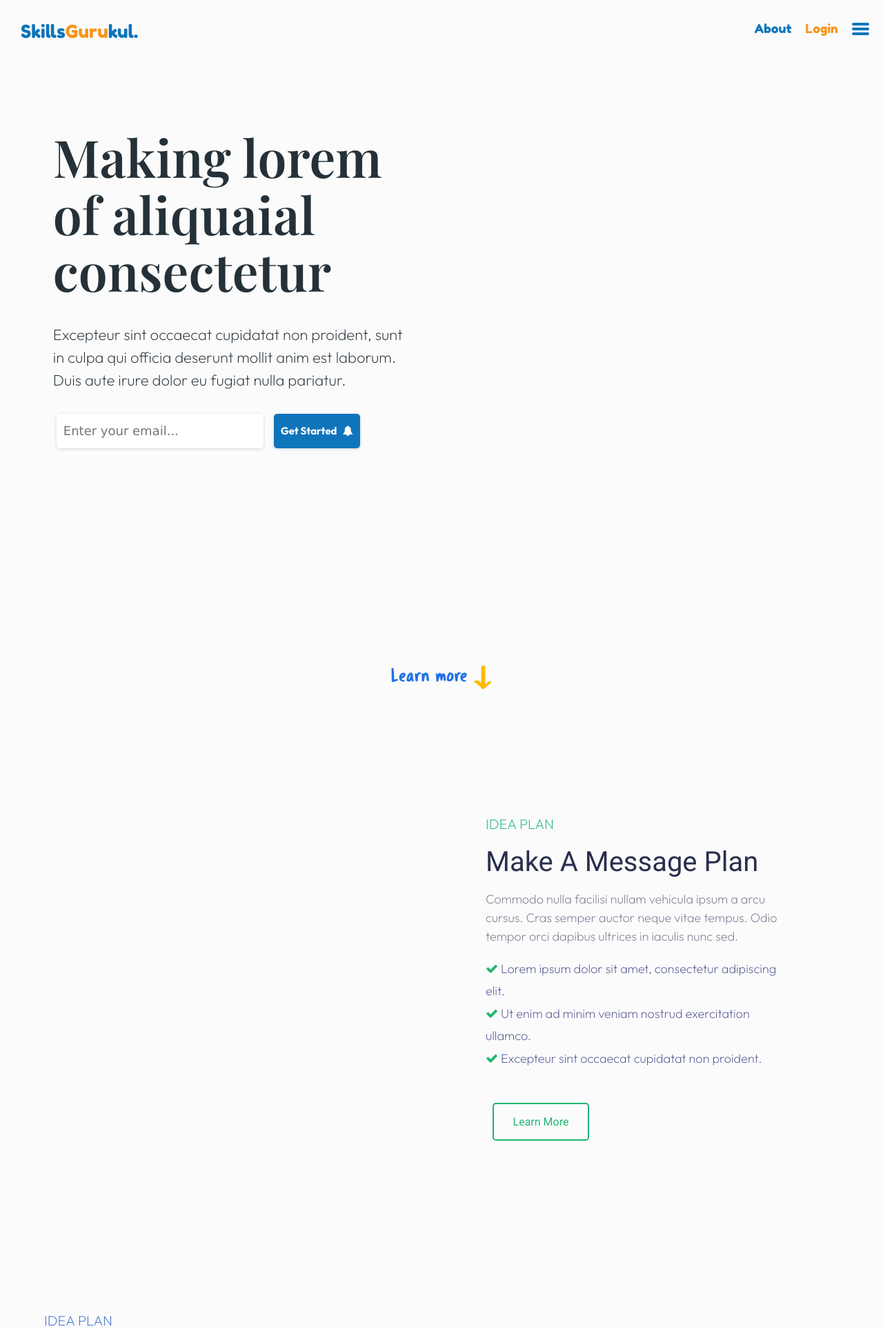
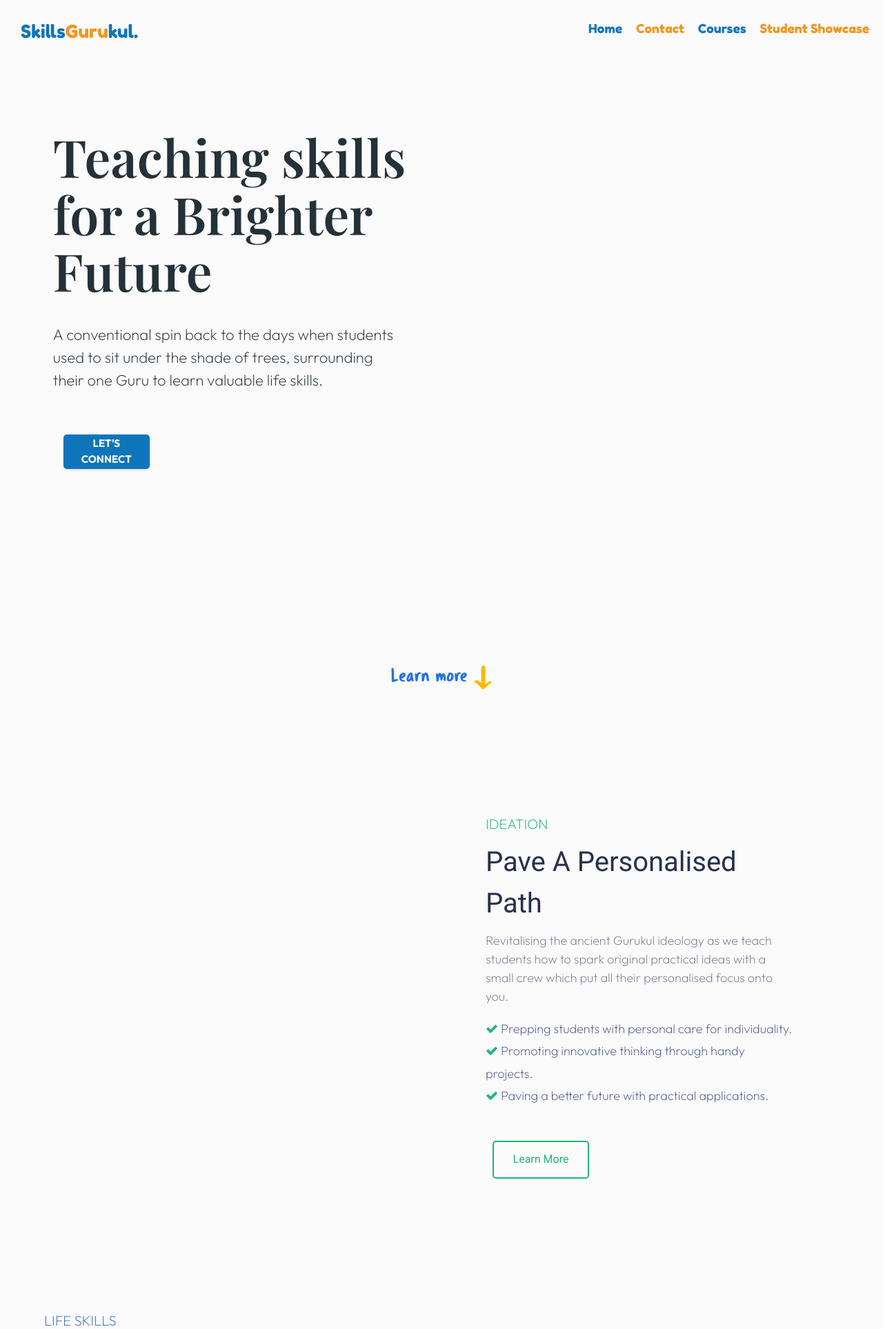
Before and after one commit to ItsPalash13/skillsgurukul, a Django app: page / in a window 1280 px wide. Shown: the top 1927 px of the page at 69% size. Run offline with Django 3.2, Linux system fonts and the light colour scheme; some libraries are stand-ins or nearby versions.

Commit message:
Add files via upload

```diff
--- a/skills_app/templates/index.html
+++ b/skills_app/templates/index.html
@@ -3,6 +3,7 @@
 <head>
 	{% load static %}
 	<title>SkillsGuru | Home</title>
+	<link rel="icon" href="static/logo.jpeg" type="image/gif" sizes="32x32">
     <meta name="viewport" content="user-scalable=no, width=device-width, initial-scale=1.0" />
 <link rel="stylesheet" href="https://www.w3schools.com/w3css/4/w3.css">
 <script src="https://ajax.googleapis.com/ajax/libs/jquery/3.5.1/jquery.min.js"></script>
@@ -27,20 +28,29 @@
 
 
 
-<body style="overflow-x:hidden; background:#FBFBFC;">
+<body style="overflow-x:hidden; background:#FBFBFC;" id="home">
 <div id="nav">
 
 <ol id="mobnav">
   <li style=" color: #0F75BB; font-size:18px;">About</li>
  <li style=" color: #F7941C; font-size:18px;">Login</li>
+  <li style=" color: #0F75BB; font-size:18px;">Courses</li>
 </ol>
 
 <p id="logo">Skills<span style="color: #F7941C;">Guru</span>kul.</p>
 <div id="nav_cont" >
-<p class="navsc" style="font-family: 'Fredoka One', cursive; color: #0F75BB; position:relative; float:left; margin-left:20px; font-size:18px;">About</p>
-<p class="navsc" style="font-family: 'Fredoka One', cursive; color: #F7941C; position:relative; float:left; margin-left:20px; font-size:18px;">Login</p>
-
-<div class="container">
+<a href=""><p class="navsc" style="font-family: 'Fredoka One', cursive; color: #0F75BB; position:relative; float:left; margin-left:20px; font-size:18px;">Home</p></a>
+<a href="#connect">
+<p class="navsc" style="font-family: 'Fredoka One', cursive; color: #F7941C; position:relative; float:left; margin-left:20px; font-size:18px;">
+Contact
+</p></a>
+<a href="#courses">
+<p class="navsc" style="font-family: 'Fredoka One', cursive; color: #0F75BB; position:relative; float:left; margin-left:20px; font-size:18px;">Courses</p></a>
+<a href="#kidshow">
+<p class="navsc" style="font-family: 'Fredoka One', cursive; color: #F7941C; position:relative; float:left; margin-left:20px; font-size:18px;">
+Student Showcase
+</p></a>
+<div class="container" style="display:none;">
   <div class="bar1" style="background: #0F75BB"></div>
   <div class="bar2" style="background:#0F75BB"></div>
   <div class="bar3" style="background: #0F75BB"></div>
@@ -53,20 +63,14 @@
 <div id="animContainer" style="">
 </div>
 <div id="pt1hed">
-  <p id="pt1hedcnt">Making lorem of aliquaial consectetur</p>
-  <p id="pt1cnt">Excepteur sint occaecat cupidatat non proident, sunt in culpa qui officia deserunt mollit anim est laborum.<br>Duis aute irure dolor eu fugiat nulla pariatur.</p>
+  <p id="pt1hedcnt">Teaching skills for a Brighter Future</p>
+  <p id="pt1cnt">A conventional spin back to the days when students used to sit under the shade of trees, surrounding their one Guru to learn valuable life skills. </p>
 
+  <a href="#connect">
+    <button id="pt1sub"><b>LET'S CONNECT</b> </button>
+   </a>
+<p id="pt1frmdt">Get Started with regular Updates from SkillsGurukul</p>
 
-  <form id="pt1frm" method="POST">
-  	{% csrf_token %}
-  	{% for field in form %}
-  	{{ field }}
-  	{% endfor %}
-
-
-    <button type="submit" id="pt1sub"><b>Get Started</b> <i style="margin-left:5px;" class="fa fa-bell"></i></button>
-<p id="pt1frmdt">Get Started with regular Updates from SkillsGurukul</p>
-  </form>
 
 </div>
 </div>
@@ -81,18 +85,18 @@
 	<div id="animContainer1" style=""></div>
 		<div id="anim1cnt">
 			<p id="anim1shrthd">
-				IDEA PLAN
+				IDEATION
 			</p>
 			<p id="anim1bighd">
-				Make A Message Plan
+				Pave A Personalised Path
 			</p>
 			<p id="anim1dis">
-				Commodo nulla facilisi nullam vehicula ipsum a arcu cursus. Cras semper auctor neque vitae tempus. Odio tempor orci dapibus ultrices in iaculis nunc sed.
+				Revitalising the ancient Gurukul ideology as we teach students how to spark original practical ideas with a small crew which put all their personalised focus onto you.
 			</p>
 			<p id="anim1chkbox">
-				<span><i class="fa fa-check" style="color: #20B573"></i> Lorem ipsum dolor sit amet, consectetur adipiscing elit.</span><br>
-				<span><i class="fa fa-check" style="color: #20B573"></i> Ut enim ad minim veniam nostrud exercitation ullamco.</span><br>
-				<span><i class="fa fa-check" style="color: #20B573"></i> Excepteur sint occaecat cupidatat non proident.</span>
+				<span><i class="fa fa-check" style="color: #20B573"></i> Prepping students with personal care for individuality.</span><br>
+				<span><i class="fa fa-check" style="color: #20B573"></i> Promoting innovative thinking through handy projects.</span><br>
+				<span><i class="fa fa-check" style="color: #20B573"></i> Paving a better future with practical applications.</span>
 			</p>
             <button id="anim1lm">Learn More</button>
 		</div>
@@ -103,49 +107,30 @@
 	<div id="animContainer2" style=""></div>
 		<div id="anim2cnt">
 			<p id="anim2shrthd">
-				IDEA PLAN
+				LIFE SKILLS
 			</p>
 			<p id="anim2bighd">
-				Make A Education Plan
+				Raise A Reliable Future
 			</p>
 			<p id="anim2dis">
-				Commodo nulla facilisi nullam vehicula ipsum a arcu cursus. Cras semper auctor neque vitae tempus. Odio tempor orci dapibus ultrices in iaculis nunc sed.
+				Wrapped around the tree of life, our Gurus teach real life skills necessary to survive in the world of the future promoting free and original thinking.
 			</p>
 			<p id="anim2chkbox">
-				<span><i class="fa fa-check" style="color: #3E71C4"></i> Lorem ipsum dolor sit amet, consectetur adipiscing elit.</span><br>
-				<span><i class="fa fa-check" style="color: #3E71C4"></i> Ut enim ad minim veniam nostrud exercitation ullamco.</span><br>
-				<span><i class="fa fa-check" style="color: #3E71C4"></i> Excepteur sint occaecat cupidatat non proident.</span>
+				<span><i class="fa fa-check" style="color: #3E71C4"></i> Teaching skills to make students ready to face the world.</span><br>
+				<span><i class="fa fa-check" style="color: #3E71C4"></i> Free flow of ideas among students to promote originality.</span><br>
+				<span><i class="fa fa-check" style="color: #3E71C4"></i> Bringing ideas to life with guidance through our Gurus.</span>
 			</p>
             <button id="anim2lm">Learn More</button>
 		</div>
 </div>
 
-<div id="part4">
-	<div id="animContainer3" style=""></div>
-		<div id="anim3cnt">
-			<p id="anim3shrthd">
-				IDEA PLAN
-			</p>
-			<p id="anim3bighd">
-				Make A Message Plan
-			</p>
-			<p id="anim3dis">
-				Commodo nulla facilisi nullam vehicula ipsum a arcu cursus. Cras semper auctor neque vitae tempus. Odio tempor orci dapibus ultrices in iaculis nunc sed.
-			</p>
-			<p id="anim3chkbox">
-				<span><i class="fa fa-check" style="color: #FFCB3D"></i> Lorem ipsum dolor sit amet, consectetur adipiscing elit.</span><br>
-				<span><i class="fa fa-check" style="color: #FFCB3D"></i> Ut enim ad minim veniam nostrud exercitation ullamco.</span><br>
-				<span><i class="fa fa-check" style="color: #FFCB3D"></i> Excepteur sint occaecat cupidatat non proident.</span>
-			</p>
-            <button id="anim3lm">Learn More</button>
-		</div>
-</div>
+
 
 
 
 <div id="part5">
 	<div id="oc">
-	<center>Our Courses <img src="static/Images/learn-more-arrow.svg">	</center>
+	<center id="courses">Our Courses <img src="static/Images/learn-more-arrow.svg">	</center>
 </div>
 <i class="fa fa-chevron-left" style="position:absolute; top:45%; left:2%; z-index:4; color:#F7941C; font-size:20px;"></i>
 <i class="fa fa-chevron-right" style="position:absolute; top:45%; right:2%; z-index:4; color:#F7941C; font-size:20px;"></i>
@@ -153,45 +138,74 @@
 
 		<div id="part6dv" class="box" style="background:#292F4D;">
 			<div id="pt6cnt">
-				<p id="pt6txt">Lorem ipsum dolor sit WebDev</p>
+				<p id="pt6txt">Coding & Game Dev</p>
 			</div>
 			<div id="pt6img">
 				<img src="/static/Images/Smash Illustrations/Ready-to-use Scenes/Png/Designers.png" id="pt6imgct">
 			</div>
 			<div id="pt6stxt">
-				<p id="pt6sttx">Lorem ipsum dolor sit consectetur adipiscing elit.
-            <br><br>
-            Lorem ipsum dolor sit amet, consectetur adipiscing elit. Commodo nulla facilisi nullam vehicula ipsum a arcu cursus.</p>
+				<p id="pt6sttx">
+            <ul style="font-family: 'Outfit', sans-serif; color:white;">
+            	<style type="text/css">
+            		li{padding:2px;}
+            	</style>
+            	<li> Python 1</li>
+                <li> Python 2</li>
+                <li> Python 3</li>
+                <li>Web Development (Javascript)</li>
+                <li>Game Development</li>
+
+            </ul>
+            </p>
 			</div>
 
 
 		</div>
 		<div id="part6dv" class="box" style="background:#0e64e6; margin-left:5%;">
 			<div id="pt6cnt">
-				<p id="pt6txt">Lorem ipsum dolor sit Business</p>
+				<p id="pt6txt">Business & Finance</p>
 			</div>
 			<div id="pt6img">
 				<img src="/static/Images/Smash Illustrations/Ready-to-use Scenes/Png/New app.png" id="pt6imgct">
 			</div>
             <div id="pt6stxt">
-				<p id="pt6sttx">Lorem ipsum dolor sit consectetur adipiscing elit.
-            <br><br>
-            Lorem ipsum dolor sit amet, consectetur adipiscing elit. Commodo nulla facilisi nullam vehicula ipsum a arcu cursus.</p>
+				<p id="pt6sttx">
+
+            <ul style="font-family: 'Outfit', sans-serif; color:white;">
+            	<style type="text/css">
+            		li{padding:2px;}
+            	</style>
+            	<li> Business & Personal Finance 1</li>
+                <li> Business & Personal Finance 2</li>
+                <li>Enterprenuership 1</li>
+                <li>Entrepenureship 2</li>
+                <li>Finance & Technology</li>
+            </ul>
+            </p>
 			</div>
 
 
 		</div>
 		<div id="part6dv" class="box" style="background:#F5A623; margin-left:5%;">
 			<div id="pt6cnt">
-				<p id="pt6txt">Lorem ipsum dolor sit Maths</p>
+				<p id="pt6txt">AP Mathematics</p>
 			</div>
 			<div id="pt6img">
 				<img src="{% static 'Images/Smash Illustrations/Ready-to-use Scenes/Png/Photo stock.png' %}" id="pt6imgct">
 			</div>
 			<div id="pt6stxt">
-				<p id="pt6sttx">Lorem ipsum dolor sit consectetur adipiscing elit.
-            <br><br>
-            Lorem ipsum dolor sit amet, consectetur adipiscing elit. Commodo nulla facilisi nullam vehicula ipsum a arcu cursus.</p>
+				<p id="pt6sttx">
+            <ul style="font-family: 'Outfit', sans-serif; color:white;">
+            	<style type="text/css">
+            		li{padding:2px;}
+            	</style>
+            	<li> Pre Algebra</li>
+                <li> Algebra 1 & Geometry 1</li>
+                <li> Algebra 2</li>
+                <li>Calculus</li>
+                <li>AP Courses</li>
+            </ul>
+            </p>
 			</div>
 
 		</div>
@@ -202,6 +216,7 @@
 	open=0;
 	$(document).ready(function(){
    if ($(window).width() < 556) {
+   	$(".container").css({"display":"block"});
    	$(".container").click(function(){
         if (open==0) {
         	$("#mobnav").css({"display":"block"});
@@ -241,35 +256,13 @@ $(".fa-chevron-left").click(function(){
    }
 });
 </script>
-<div id="part7">
-	<div id="pt7svg">
-		<svg viewBox="0 0 200 200" xmlns="http://www.w3.org/2000/svg">
-  <path fill="#F2F4F8" d="M49.9,-36.1C65.8,-19.9,80.4,0.9,79.1,22.7C77.8,44.4,60.5,67.1,39,75.2C17.5,83.4,-8.3,77,-31.2,65.6C-54.2,54.3,-74.3,37.9,-75.6,20.6C-76.9,3.3,-59.2,-14.9,-43.5,-31.1C-27.7,-47.3,-13.9,-61.4,1.6,-62.7C17,-63.9,34,-52.3,49.9,-36.1Z" transform="translate(100 100)" /></svg>
-	</div>
-	<img src="static/Images/bee-1296273_640.png" style="position:absolute; top:63%; width:30px; right:20%; z-index:-5;">
-     <img src="static/Images/honey-311047.svg" style="position:absolute; top:13%; width:30px; right:15%; z-index:-5;">
-	<img src="static/Images/honey-311047.svg" style="position:absolute; top:10%; width:30px; left:15%; z-index:-5;">
-
-    <div id="pt7chr">
-    	<div id="pt7img">
-    		<img src="https://images.newscientist.com/wp-content/uploads/2019/06/18142824/einstein.jpg" style="left:-100px; height:100%; position:relative;">
-    	</div>
-    	<center id="pt7head">Lorem ipsum dolor SkillsGurukul</center>
-    	<div id="pt7cmtpos">
-
-    		<p id="pt7cmt">"Lorem ipsum dolor sit amet, consectetur adipiscing elit, sed do eiusmod tempor incididunt ut labore et dolore magna aliqua. Ut enim ad minim veniam, quis nostrud exercitation ullamco laboris nisi ut aliquip ex ea commodo consequat."<br><br>
-            <span id="pt7nm">Somit Joshi</span>
-            <br><br>
-            <span id="pt7pos">FOUNDER & CEO</span>
-    		</p>
-
-    	</div>
-    </div>
-</div>
+<a href="#connect">
+<button id="letscon"><b>LET'S CONNECT</b> </button>
+</a>
 
 <div id="kdsshcnt">
 		<div style="position:relative; top:0%; left:0%; font-size:29px; overflow:hidden;font-family:myFirstFont;color: #2271E8;">
-	<center>Kids Showcase <img src="static/Images/learn-more-arrow.svg">	</center>
+	<center>Student Showcase <img src="static/Images/learn-more-arrow.svg">	</center>
 </div>
 </div>
 
@@ -337,48 +337,53 @@ $("#lefts").click(function(){
    }
 });
 </script>
-<button id="viewm">
+<button id="connect">
 		View More
 	</button>
 <div id="part8">
-	<center id="pt8hd">Lorem ipsum dolor sit amet</center>
-	<center id="pt8sm">Duis aute irure dolor in reprehenderit in voluptate velit esse cillum dolore eu fugiat nulla pariatur.
-		</center>
-
-		<form id="pt8fm" method="POST">
+	<div id="pt8cnt">
+	<p id="pt8hd" style="">Contact Us</p><br>
+	<p id="pt8sm" style="">Thank you for gracing our platform with your presence. For any inquiries, contact us <i class="fa fa-long-arrow-right"></i>
+		</p></div>
+<form id="pt8fm" method="POST">
     	{% csrf_token %}
   	{% for field in form %}
+
   	{{ field }}
+
+
   	{% endfor %}
-    <button type="submit" id="pt8bt"><b>Get Started</b> <i style="margin-left:5px;" class="fa fa-bell"></i></button>
+
+    <button type="submit" id="pt8bt"><b>Get Started</b> <i style="" class="fa fa-bell"></i></button>
 
   </form>
+
+		</div>
+
+
 </div>
 
 <div id="foot">
 	<div id="footlogocnt">
 		<p style="font-family: 'Fredoka One', cursive; color: #0F75BB; font-size:26px;">Skills<span style="color: #F7941C;">Guru</span>kul.</p>
-		<p id="footlogotxt">Commodo nulla facilisi nullam vehicula ipsum a arcu cursus. Cras semper auctor.</p>
+		<p id="footlogotxt">Skills for tomorrow through old school learning using new age technology.</p>
 	</div>
 	<div id="ftsmhdct">
 		<p id="ftsmhdcnt">CODING</p>
 		<p id="ftsmhdstf">
-			<span>Intro to Coding</span><br>
-			<span>Python1</span><br>
-			<span>Python2</span><br>
-			<span>Python3</span><br>
-			<span>Web Developement</span><br>
-			<span>Data Science</span><br>
-			<span>Embed & Robotics</span><br>
+
+			<span> Python 1</span><br>
+            <span> Python 2</span><br>
+            <span> Python 3</span><br>
+            <span>Web Dev (Javascript)</span><br>
+            <span>Game Development</span><br>
 		</p>
 	</div>
 	<div id="ftsmhdct" style="">
-		<p id="ftsmhdcnt">Math Track</p>
+		<p id="ftsmhdcnt">AP Mathematics</p>
 		<p id="ftsmhdstf">
-			<span>Basic Math</span><br>
-			<span>Pro Algebra</span><br>
-			<span>Algebra</span><br>
-			<span>Algebra + </span><br>
+			<span>Pre Algebra</span><br>
+			<span>Algebra 1 & Geometry 1</span><br>
 			<span>Algebra 2</span><br>
 			<span>Calculus</span><br>
 			<span>AP Courses</span><br>
@@ -386,25 +391,26 @@ $("#lefts").click(function(){
 	</div>
 
 	<div id="ftsmhdct" style="">
-		<p id="ftsmhdcnt">Math Track</p>
+		<p id="ftsmhdcnt">Business & Finance</p>
 		<p id="ftsmhdstf">
-			<span>Ecomamics & Business 1</span><br>
-			<span>Ecomamics & Business 2</span><br>
-			<span>Ecomamics & Business 3</span><br>
+			<span>Business & Personal Finance 1</span><br>
+			<span> Business & Personal Finance 2
+</span><br>
+
 			<span>Entrepenureship 1</span><br>
 			<span>Entrepenureship 2</span><br>
-			<span>Product & Marketing 1</span><br>
-			<span>Product & Marketing 2</span><br>
+			<span>Finance and Technology</span><br>
+
 		</p>
 	</div>
 
 	<div id="ftsmhdct" style=";">
-		<p id="ftsmhdcnt">Math Track</p>
+		<p id="ftsmhdcnt">SkillsGurukul</p>
 		<p id="ftsmhdstf">
-		<span>About</span><br>
-			<span>Login</span><br>
-			<span>Sing Up</span><br>
+		<span>Home</span><br>
 			<span>Contact</span><br>
+			<span>Courses</span><br>
+			<span>Student Showcase</span><br>
 		</p>
 	</div>
 
```
Also changed, not shown: other parts of skills_app/templates/index.html (+24 -17 lines).
